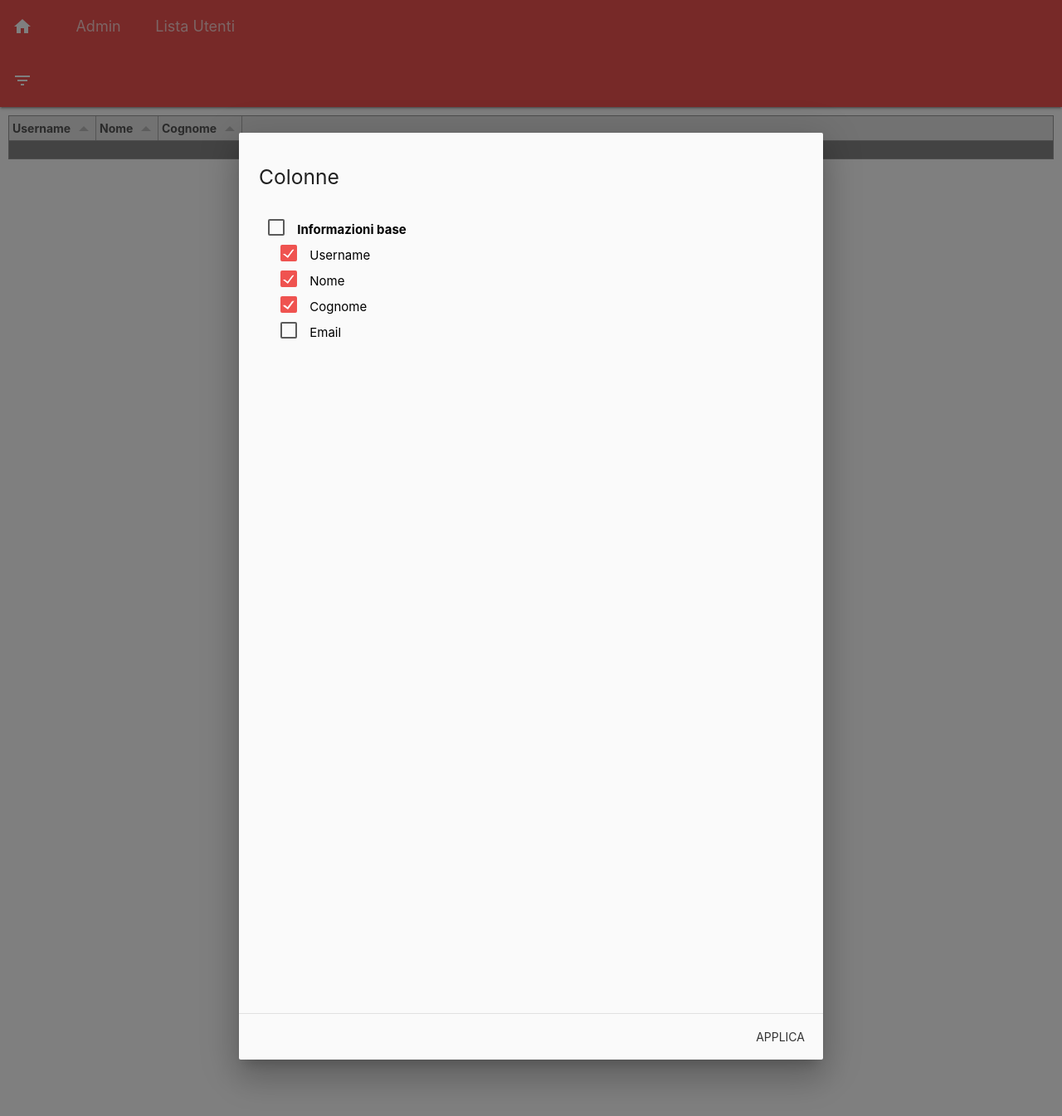
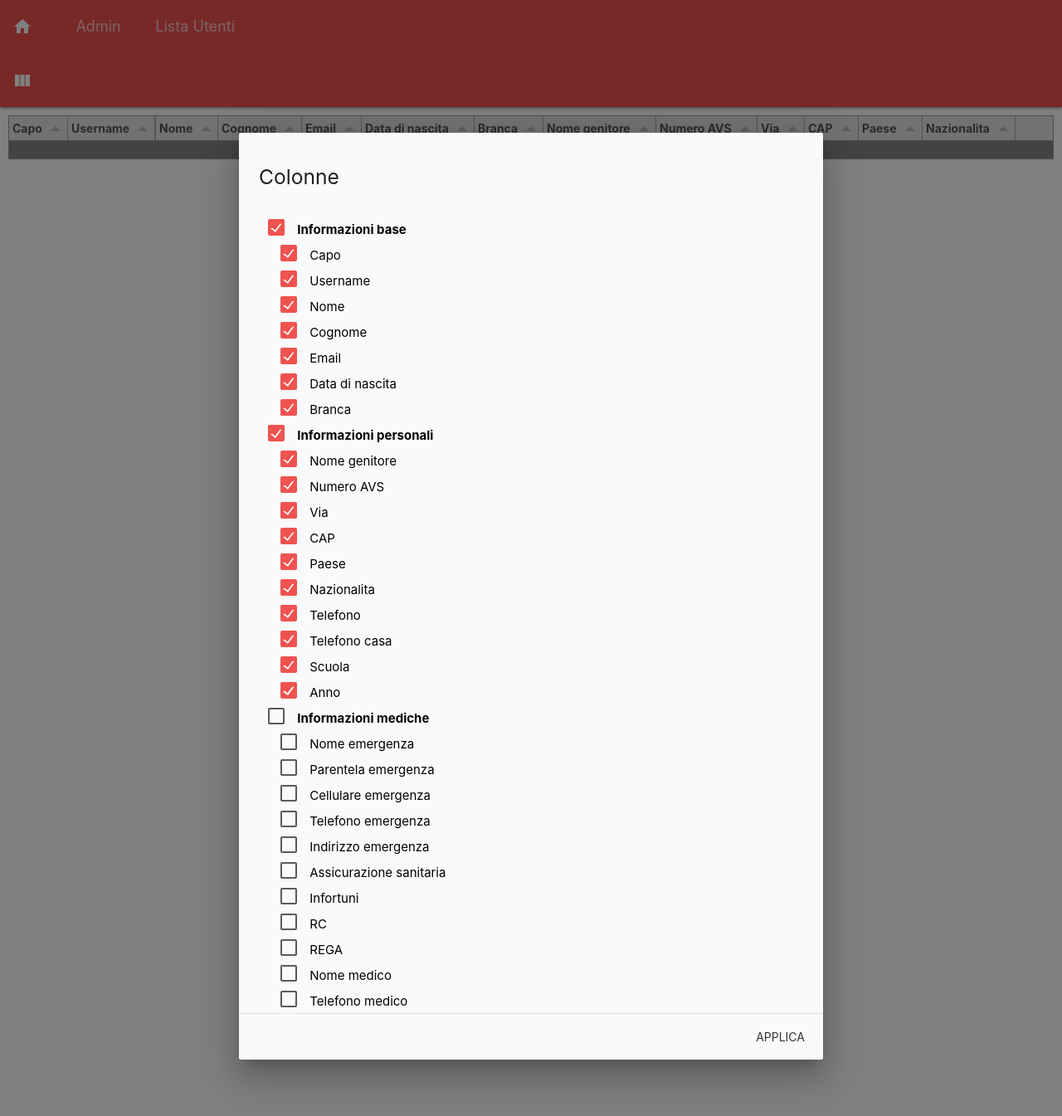
Before and after one commit to leporia/scout-subs, a Django app: template server/templates/server/user_list_table.html in a window 1280 px wide, after a click on "view_column". Shown: the top 1345 px of the page at 83% size. Run offline with Django 3.2, Linux system fonts and the light colour scheme; the template is opened without the code that fills it, so the values that code supplies are empty; parts of the project's set-up code (start-up, migrations or seed data) failed here and were passed over; some libraries are stand-ins or nearby versions.

Commit message:
add table for user list

```diff
--- a/server/templates/server/index.html
+++ b/server/templates/server/index.html
@@ -47,6 +47,7 @@
       <div class="card-action">
         <div class="hide-on-med-and-down">
           <a class="waves-effect waves-light btn {{color}}" href="{% url 'ulist' %}">Utenti</a>
+          <a class="waves-effect waves-light btn {{color}}" href="{% url 'ulist-table' %}">Utenti (Tabella BETA)</a>
           <a class="waves-effect waves-light btn {{color}}" href="{% url 'uapprove' %}">Approva utente</a>
           <a class="waves-effect waves-light btn {{color}}" href="{% url 'request' %}">Richiedi dati</a>
         </div>
--- a/server/templates/server/user_list_table.html
+++ b/server/templates/server/user_list_table.html
@@ -9,12 +9,13 @@
 {% block toolbar %}
   <div class="nav-wrapper {{color}}">
     <ul>
-      <li><a href="#modal1" data-target="modal1" class="modal-trigger tooltipped" data-position="top" data-tooltip="Seleziona colonne"><i class="material-icons">filter_list</i></a></li>
+      <li><a href="#modal1" data-target="modal1" class="modal-trigger tooltipped" data-position="top" data-tooltip="Seleziona colonne"><i class="material-icons">view_column</i></a></li>
     </ul>
   </div>
 {% endblock %}
 
 {% block content %}
+{% load app_filter %}
 <div id="modal1" class="modal modal-fixed-footer">
   <div class="modal-content">
     <h5>Colonne</h5>
@@ -37,10 +38,41 @@
   var tabledata = [
       {% for user in users %}
         {
+          capo: {% if "capi" in user.user|user_groups %}true{% else %}false{% endif %},
           username: "{{user.user.username}}",
           name: "{{user.user.first_name}}",
           last_name: "{{user.user.last_name}}",
           email: "{{user.user.email}}",
+          birth_date: "{{user.born_date}}",
+          branca: "{{ user.user|user_primary_group }}",
+          parent_name: "{{user.parent_name}}",
+          avs_number: "{{user.avs_number}}",
+          via: "{{user.via}}",
+          cap: "{{user.cap}}",
+          country: "{{user.country}}",
+          nationality: "{{user.nationality}}",
+          phone: "{{user.phone}}",
+          home_phone: "{{user.home_phone}}",
+          school: "{{user.school}}",
+          year: "{{user.year}}",
+          emer_name: "{{user.medic.emer_name}}",
+          emer_relative: "{{user.medic.emer_relative}}",
+          cell_phone: "{{user.medic.cell_phone}}",
+          emer_phone: "{{user.medic.emer_phone}}",
+          emer_address: "{{user.medic.address}}",
+          health_care: "{{user.medic.health_care}}",
+          injuries: "{{user.medic.injuries}}",
+          rc: "{{user.medic.rc}}",
+          rega: "{{user.medic.rega}}",
+          medic_name: "{{user.medic.medic_name}}",
+          medic_phone: "{{user.medic.medic_phone}}",
+          medic_address: "{{user.medic.medic_address}}",
+          sickness: "{{user.medic.sickness}}",
+          vaccine: "{{user.medic.vaccine}}",
+          tetanus_date: "{{user.medic.tetanus_date}}",
+          allergy: "{{user.medic.allergy}}",
+          drugs: "{{user.medic.drugs}}",
+          misc: "{{user.medic.misc}}",
         },
       {% endfor %}
   ];
@@ -50,38 +82,77 @@
   var col_categories = [
     {field: "base", name: "Informazioni base", cols:
       [
-        {title: "Username", field: "username"},
+        {title: "Capo", field: "capo", formatter:"tickCross", frozen: true},
+        {title: "Username", field: "username", frozen: true},
         {title: "Nome", field: "name"},
         {title: "Cognome", field: "last_name"},
-        {title: "Email", field: "email", visible: false},
+        {title: "Email", field: "email"},
+        {title: "Data di nascita", field: "birth_date"},
+        {title: "Branca", field: "branca"},
+      ]
+    },
+    {field: "personal", name: "Informazioni personali", cols:
+      [
+        {title: "Nome genitore", field: "parent_name"},
+        {title: "Numero AVS", field: "avs_number"},
+        {title: "Via", field: "via"},
+        {title: "CAP", field: "cap"},
+        {title: "Paese", field: "country"},
+        {title: "Nazionalita", field: "nationality"},
+        {title: "Telefono", field: "phone"},
+        {title: "Telefono casa", field: "home_phone"},
+        {title: "Scuola", field: "school"},
+        {title: "Anno", field: "year"},
+      ]
+    },
+    {field: "medical", name: "Informazioni mediche", cols:
+      [
+        {title: "Nome emergenza", field: "emer_name", visible: false},
+        {title: "Parentela emergenza", field: "emer_relative", visible: false},
+        {title: "Cellulare emergenza", field: "cell_phone", visible: false},
+        {title: "Telefono emergenza", field: "emer_phone", visible: false},
+        {title: "Indirizzo emergenza", field: "emer_address", visible: false},
+        {title: "Assicurazione sanitaria", field: "health_care", visible: false},
+        {title: "Infortuni", field: "injuries", visible: false},
+        {title: "RC", field: "rc", visible: false},
+        {title: "REGA", field: "rega", visible: false},
+        {title: "Nome medico", field: "medic_name", visible: false},
+        {title: "Telefono medico", field: "medic_phone", visible: false},
+        {title: "Indirizzo medico", field: "medic_address", visible: false},
+        {title: "Malattie avute", field: "sickness", visible: false},
+        {title: "Vaccinazioni", field: "vaccine", visible: false},
+        {title: "Data vaccino tetano", field: "tetanus_date", visible: false},
+        {title: "Allergie", field: "allergy", visible: false},
+        {title: "Farmaci da assumere", field: "drugs", visible: false},
+        {title: "Info particolari", field: "misc", visible: false},
       ]
     },
   ]
 
   var col_select = document.getElementById("column-select");
   for (var j = 0; j < col_categories.length; j++) {
-    col_select.innerHTML += '<div class="input-field col s12"><label><input id="category_'+col_categories[j].field+'" type="checkbox" class="filled-in"/><span style="color:black"><b>'+col_categories[j].name+'</b></span></label></div>';
+    col_select.innerHTML += '<div class="input-field col s12"><label><input onclick="check_all(\''+col_categories[j].field+'\')" id="category_'+col_categories[j].field+'" type="checkbox" class="filled-in"/><span style="color:black"><b>'+col_categories[j].name+'</b></span></label></div>';
     var all_visible = true;
     for (var i = 0; i < col_categories[j].cols.length; i++) {
       columns.push(col_categories[j].cols[i]);
-      if (columns[i].visible == false) {
-        col_select.innerHTML += '<div class="input-field col s12"><label>&emsp;<input id="filter_'+col_categories[j].cols[i].field+'" type="checkbox" class="filled-in"/><span style="color:black">'+col_categories[j].cols[i].title+'</span></label></div>';
+      if (columns[columns.length-1].visible == false) {
+        col_select.innerHTML += '<div class="input-field col s12"><label>&emsp;<input onclick="verify_check(\''+col_categories[j].field+'\')" id="filter_'+col_categories[j].cols[i].field+'" type="checkbox" class="filled-in ctr_'+col_categories[j].field+'"/><span style="color:black">'+col_categories[j].cols[i].title+'</span></label></div>';
         all_visible = false;
       } else {
-        col_select.innerHTML += '<div class="input-field col s12"><label>&emsp;<input id="filter_'+col_categories[j].cols[i].field+'" type="checkbox" class="filled-in" checked="checked"/><span style="color:black">'+col_categories[j].cols[i].title+'</span></label></div>';
+        col_select.innerHTML += '<div class="input-field col s12"><label>&emsp;<input onclick="verify_check(\''+col_categories[j].field+'\')" id="filter_'+col_categories[j].cols[i].field+'" type="checkbox" class="filled-in ctr_'+col_categories[j].field+'" checked="checked"/><span style="color:black">'+col_categories[j].cols[i].title+'</span></label></div>';
       }
     }
+  }
 
-    var cat_elem = document.getElementById("category_"+col_categories[j].field);
-
-    if (all_visible) {
-      cat_elem.checked = true;
-    }
+  for (var i = 0; i < col_categories.length; i++) {
+    verify_check(col_categories[i].field);
   }
 
   //initialize table
   var table = new Tabulator("#example-table", {
-      responsiveLayout:true,
+      movableColumns: true,
+      layout:"fitDataFill",
+      responsiveLayout: "hide",
       data:tabledata,
       columns:columns,
   });
@@ -95,4 +166,28 @@
       }
     }
   }
+
+  function check_all(cat) {
+    var ctr_elem = document.getElementById("category_"+cat);
+    if (ctr_elem.checked) {
+      $('.ctr_'+cat).prop('checked', 'checked');
+    } else {
+      $('.ctr_'+cat).prop('checked', false);
+    }
+  }
+
+  function verify_check(cat) {
+    var ctr_elem = document.getElementById("category_"+cat);
+    var all_checked = true;
+    $('.ctr_'+cat).each(function() {
+      if (!this.checked) {
+        all_checked = false;
+      }
+    });
+    if (all_checked) {
+      ctr_elem.checked = true;
+    } else {
+      ctr_elem.checked = false;
+    }
+  }
 {% endblock %}
--- a/version.txt
+++ b/version.txt
@@ -1,2 +1,2 @@
 version=0.6
-rev=19
+rev=20
```
